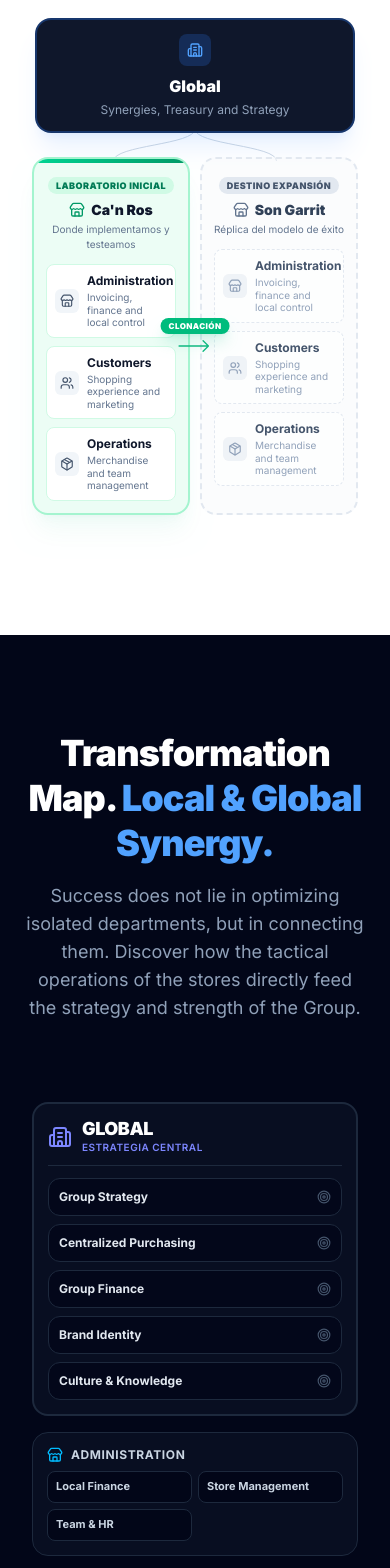
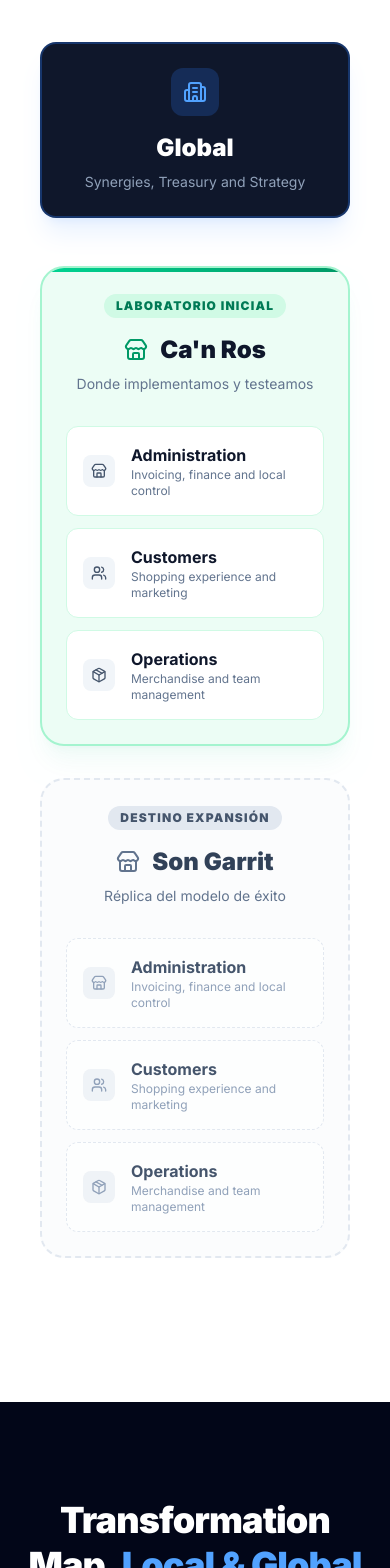
Before and after one commit to jordi2479/songarrit-canros-it, a Next.js app: page /en in a window 390 px wide. Shown: the part 7200-8768 px from the top of the page. Built offline with nearby package versions, Linux system fonts and the light colour scheme.

Commit message:
fix(ui): restaurar esquemas de bloques y areas a su diseño original

```diff
--- a/src/components/home/Explorador.tsx
+++ b/src/components/home/Explorador.tsx
@@ -1,9 +1,9 @@
 "use client";
 
-import { useState, useMemo } from "react";
-import { motion } from "framer-motion";
+import { useState, useMemo, useRef, useEffect } from "react";
+import { motion, AnimatePresence } from "framer-motion";
 import { useTranslations, useLocale } from "next-intl";
-import { Building2, Store, Users, Settings, Zap, Target } from "lucide-react";
+import { Building2, Store, Users, Settings, ArrowRight, Zap, Target } from "lucide-react";
 
 // Datasets
 import { catalogoCategorias } from "@/data/catalogo";
@@ -62,7 +62,7 @@ export function Explorador() {
     if (!globalAreas.find(a => a.id === hoveredLocal)) return [hoveredLocal];
     // Si hacemos hover sobre global, buscamos los locales que lo apuntan
     return Object.entries(sinapsis)
-      .filter(([, globalIds]) => globalIds.includes(hoveredLocal))
+      .filter(([localId, globalIds]) => globalIds.includes(hoveredLocal))
       .map(([localId]) => localId);
   };
 
@@ -71,8 +71,8 @@ export function Explorador() {
   const isHovering = hoveredLocal !== null;
 
   return (
-    <div className="w-full relative max-w-7xl mx-auto py-4 md:py-10 px-2 sm:px-4">
-      <div className="flex flex-col md:flex-row gap-4 md:gap-8 items-stretch justify-between relative">
+    <div className="w-full relative max-w-7xl mx-auto py-10 px-4">
+      <div className="flex flex-col md:flex-row gap-8 items-stretch justify-between relative">
 
         {/* IZQUIERDA: Bloque Estratégico (Global) */}
         <div className="w-full md:w-[45%] flex flex-col justify-center relative z-10">
@@ -80,16 +80,16 @@ export function Explorador() {
             {/* Efecto de aura centralizado cuando interactúas */}
             <div className={`absolute inset-0 bg-indigo-500/5 blur-[100px] rounded-full transition-opacity duration-700 pointer-events-none ${isHovering ? 'opacity-100' : 'opacity-0'}`} />
 
-            <div className={`p-3.5 sm:p-5 md:p-8 rounded-2xl md:rounded-3xl border-2 transition-all duration-500 ${isHovering ? 'border-indigo-500/40 bg-slate-900/80 shadow-2xl shadow-indigo-500/10' : 'border-slate-800 bg-slate-900/50'}`}>
-              <div className="flex items-center gap-2.5 md:gap-3 mb-3 md:mb-8 pb-2.5 md:pb-4 border-b border-slate-800">
-                <Building2 className="w-6 h-6 md:w-8 md:h-8 text-indigo-400 shrink-0" />
+            <div className={`p-8 rounded-3xl border-2 transition-all duration-500 ${isHovering ? 'border-indigo-500/40 bg-slate-900/80 shadow-2xl shadow-indigo-500/10' : 'border-slate-800 bg-slate-900/50'}`}>
+              <div className="flex items-center gap-3 mb-8 pb-4 border-b border-slate-800">
+                <Building2 className="w-8 h-8 text-indigo-400" />
                 <div>
-                  <h3 className="text-lg sm:text-xl md:text-2xl font-black text-white uppercase tracking-tight leading-tight">{t("grupo")}</h3>
-                  <p className="text-[10px] md:text-sm text-indigo-400 font-semibold tracking-wider">ESTRATEGIA CENTRAL</p>
+                  <h3 className="text-2xl font-black text-white uppercase tracking-tight">{t("grupo")}</h3>
+                  <p className="text-sm text-indigo-400 font-semibold tracking-wider">ESTRATEGIA CENTRAL</p>
                 </div>
               </div>
 
-              <div className="grid grid-cols-1 gap-2 md:gap-3">
+              <div className="grid grid-cols-1 gap-3">
                 {globalAreas.map((area) => {
                   const isActive = activeGlobals.includes(area.id);
                   const isDimmed = isHovering && !isActive;
@@ -98,16 +98,9 @@ export function Explorador() {
                     <a
                       key={area.id}
                       href="#prototipos"
-                      onClick={(e) => {
-                        // En móvil permite activar el brillo con tap
-                        if (window.innerWidth < 768) {
-                          e.preventDefault();
-                          setHoveredLocal(hoveredLocal === area.id ? null : area.id);
-                        }
-                      }}
                       onMouseEnter={() => setHoveredLocal(area.id)}
                       onMouseLeave={() => setHoveredLocal(null)}
-                      className={`block p-2.5 sm:p-3 md:p-4 rounded-xl border transition-all duration-300 relative overflow-hidden group ${
+                      className={`block p-4 rounded-xl border transition-all duration-300 relative overflow-hidden group ${
                         isActive
                           ? 'bg-indigo-500/20 border-indigo-400 shadow-[0_0_15px_rgba(99,102,241,0.3)] scale-[1.02] z-10'
                           : isDimmed
@@ -118,13 +111,11 @@ export function Explorador() {
                       {isActive && (
                         <motion.div layoutId="glowGlobal" className="absolute inset-0 bg-gradient-to-r from-indigo-500/0 via-indigo-500/10 to-indigo-500/0" />
                       )}
-                      <div className="relative z-10 flex items-center justify-between gap-1">
-                        <div className="min-w-0">
-                          <h4 className={`text-xs sm:text-sm md:text-base font-bold truncate md:whitespace-normal ${isActive ? 'text-indigo-100' : 'text-slate-200'}`}>
-                            {area.titulo}
-                          </h4>
+                      <div className="relative z-10 flex items-center justify-between">
+                        <div>
+                          <h4 className={`font-bold ${isActive ? 'text-indigo-100' : 'text-slate-200'}`}>{area.titulo}</h4>
                         </div>
-                        <Target className={`w-3.5 h-3.5 md:w-5 md:h-5 shrink-0 ${isActive ? 'text-indigo-400' : 'text-slate-600'} group-hover:text-indigo-400 transition-colors`} />
+                        <Target className={`w-5 h-5 ${isActive ? 'text-indigo-400' : 'text-slate-600'} group-hover:text-indigo-400 transition-colors`} />
                       </div>
                     </a>
                   );
@@ -166,7 +157,7 @@ export function Explorador() {
         </div>
 
         {/* DERECHA: Bloques Tácticos (Local) */}
-        <div className="w-full md:w-[45%] flex flex-col gap-3 md:gap-6 relative z-10">
+        <div className="w-full md:w-[45%] flex flex-col gap-6 relative z-10">
           <LocalBlock
             title={t("nucleo")}
             icon={Store}
@@ -210,13 +201,13 @@ function LocalBlock({ title, icon: Icon, areaId, areas, hoveredLocal, setHovered
   const iconColor = theme?.baseText || 'text-slate-400';
 
   return (
-    <div className={`p-3.5 sm:p-5 md:p-6 rounded-2xl md:rounded-3xl border transition-all duration-500 bg-slate-900/50 ${isHovering ? 'border-slate-800' : 'border-slate-800'}`}>
-      <div className="flex items-center gap-2 mb-2 md:mb-4">
-        <Icon className={`w-4 h-4 md:w-5 md:h-5 ${iconColor}`} />
-        <h3 className="font-bold text-slate-300 uppercase tracking-wider text-xs md:text-sm">{title}</h3>
+    <div className={`p-6 rounded-3xl border transition-all duration-500 bg-slate-900/50 ${isHovering ? 'border-slate-800' : 'border-slate-800'}`}>
+      <div className="flex items-center gap-2 mb-4">
+        <Icon className={`w-5 h-5 ${iconColor}`} />
+        <h3 className="font-bold text-slate-300 uppercase tracking-wider text-sm">{title}</h3>
       </div>
 
-      <div className="grid grid-cols-2 gap-1.5 sm:gap-2">
+      <div className="grid grid-cols-1 sm:grid-cols-2 gap-2">
         {areas.map((area: any) => {
           const isActive = activeLocals.includes(area.id);
           const isDimmed = isHovering && !isActive;
@@ -225,16 +216,9 @@ function LocalBlock({ title, icon: Icon, areaId, areas, hoveredLocal, setHovered
             <a
               key={area.id}
               href="#prototipos"
-              onClick={(e) => {
-                // En móvil permite activar el brillo con tap
-                if (window.innerWidth < 768) {
-                  e.preventDefault();
-                  setHovered(hoveredLocal === area.id ? null : area.id);
-                }
-              }}
               onMouseEnter={() => setHovered(area.id)}
               onMouseLeave={() => setHovered(null)}
-              className={`p-2 sm:p-2.5 md:p-3 rounded-lg border transition-all duration-300 cursor-pointer flex justify-between items-center gap-1 group ${
+              className={`p-3 rounded-lg border transition-all duration-300 cursor-pointer flex justify-between items-center group ${
                 isActive
                   ? `${theme?.badge} ${theme?.border} ${theme?.glow}`
                   : isDimmed
@@ -242,8 +226,8 @@ function LocalBlock({ title, icon: Icon, areaId, areas, hoveredLocal, setHovered
                     : 'bg-slate-950 border-slate-800 hover:border-slate-700'
               }`}
             >
-              <div className="min-w-0">
-                <h4 className={`text-[11px] sm:text-xs font-bold leading-tight truncate md:whitespace-normal ${isActive ? 'text-white' : 'text-slate-300'}`}>
+              <div>
+                <h4 className={`text-xs font-bold leading-tight ${isActive ? 'text-white' : 'text-slate-300'}`}>
                   {area.titulo}
                 </h4>
               </div>
--- a/src/components/layout/EsquemaEmpresa.tsx
+++ b/src/components/layout/EsquemaEmpresa.tsx
@@ -24,7 +24,7 @@ export function EsquemaEmpresa() {
   };
 
   return (
-    <div className="relative w-full max-w-5xl mx-auto py-6 md:py-12 px-2 sm:px-6">
+    <div className="relative w-full max-w-5xl mx-auto py-12 px-4 sm:px-6">
       <motion.div
         variants={containerVariants}
         initial="hidden"
@@ -33,160 +33,160 @@ export function EsquemaEmpresa() {
         className="flex flex-col items-center relative w-full"
       >
         {/* --- NIVEL 1: GLOBAL --- */}
-        <motion.div variants={itemVariants} className="relative z-10 w-full max-w-xs md:max-w-md">
-          <div className="bg-slate-900 border-2 border-blue-500/30 rounded-2xl p-3.5 sm:p-5 md:p-6 text-center shadow-xl shadow-blue-500/10">
-            <div className="w-8 h-8 sm:w-10 sm:h-10 md:w-12 md:h-12 bg-blue-500/20 text-blue-400 rounded-lg md:rounded-xl flex items-center justify-center mx-auto mb-2 md:mb-4">
-              <Building2 className="w-4 h-4 sm:w-5 sm:h-5 md:w-6 md:h-6" />
+        <motion.div variants={itemVariants} className="relative z-10 w-full max-w-md mb-12 md:mb-0">
+          <div className="bg-slate-900 border-2 border-blue-500/30 rounded-2xl p-6 text-center shadow-xl shadow-blue-500/10">
+            <div className="w-12 h-12 bg-blue-500/20 text-blue-400 rounded-xl flex items-center justify-center mx-auto mb-4">
+              <Building2 className="w-6 h-6" />
             </div>
-            <h4 className="text-base sm:text-xl md:text-2xl font-black text-white mb-1 md:mb-2">{tBloques("b1")}</h4>
-            <p className="text-slate-400 text-xs md:text-sm leading-tight">{tBloques("b1Desc")}</p>
+            <h4 className="text-2xl font-black text-white mb-2">{tBloques("b1")}</h4>
+            <p className="text-slate-400 text-sm">{tBloques("b1Desc")}</p>
           </div>
         </motion.div>
 
-        {/* --- LÍNEAS CONECTORAS (Visibles en todas las pantallas) --- */}
-        <div className="w-full h-8 sm:h-16 md:h-24 relative z-0 -my-1 pointer-events-none block">
+        {/* --- LÍNEAS CONECTORAS (INLINE ROBUSTAS) --- */}
+        <div className="w-full h-16 md:h-24 hidden md:block relative z-0 -my-1 pointer-events-none">
           <svg className="w-full h-full absolute inset-0" preserveAspectRatio="none" viewBox="0 0 1000 100">
             {/* Línea hacia Ca'n Ros */}
             <motion.path
               d="M 500 0 C 500 50, 250 50, 250 100"
               fill="none"
               stroke="currentColor"
-              className="text-slate-300"
-              strokeWidth="3"
+              className="text-slate-200"
+              strokeWidth="4"
               initial={{ pathLength: 0 }}
               whileInView={{ pathLength: 1 }}
               viewport={{ once: true }}
-              transition={{ duration: 1.2, ease: "easeInOut" }}
+              transition={{ duration: 1.5, ease: "easeInOut" }}
             />
             {/* Línea hacia Son Garrit */}
             <motion.path
               d="M 500 0 C 500 50, 750 50, 750 100"
               fill="none"
               stroke="currentColor"
-              className="text-slate-300"
-              strokeWidth="3"
+              className="text-slate-200"
+              strokeWidth="4"
               initial={{ pathLength: 0 }}
               whileInView={{ pathLength: 1 }}
               viewport={{ once: true }}
-              transition={{ duration: 1.2, ease: "easeInOut" }}
+              transition={{ duration: 1.5, ease: "easeInOut" }}
             />
           </svg>
         </div>
 
-        {/* --- NIVEL 2: LAS TIENDAS (2 Columnas en Mobile y Desktop) --- */}
-        <div className="grid grid-cols-2 gap-2.5 sm:gap-6 md:gap-8 w-full relative z-10">
+        {/* --- NIVEL 2: LAS TIENDAS --- */}
+        <div className="grid grid-cols-1 md:grid-cols-2 gap-8 w-full relative z-10">
 
           {/* CA'N ROS (NÚCLEO/LABORATORIO) */}
-          <motion.div variants={itemVariants} className="bg-emerald-50 border-2 border-emerald-200 rounded-2xl md:rounded-3xl p-3 sm:p-5 md:p-8 shadow-xl shadow-emerald-500/5 relative overflow-hidden group">
+          <motion.div variants={itemVariants} className="bg-emerald-50 border-2 border-emerald-200 rounded-3xl p-6 md:p-8 shadow-xl shadow-emerald-500/5 relative overflow-hidden group">
             <div className="absolute top-0 left-0 w-full h-1 bg-gradient-to-r from-emerald-400 to-emerald-600"></div>
-            <div className="text-center mb-3 sm:mb-6 md:mb-8 relative z-10">
-              <span className="inline-block px-2 py-0.5 md:px-3 md:py-1 bg-emerald-100 text-emerald-700 text-[9px] sm:text-[10px] md:text-xs font-black uppercase tracking-wider md:tracking-widest rounded-full mb-1.5 md:mb-4">
+            <div className="text-center mb-8 relative z-10">
+              <span className="inline-block px-3 py-1 bg-emerald-100 text-emerald-700 text-xs font-black uppercase tracking-widest rounded-full mb-4">
                 Laboratorio Inicial
               </span>
-              <div className="flex justify-center items-center gap-1.5 md:gap-3 mb-0.5 md:mb-2">
-                <Store className="w-4 h-4 md:w-6 md:h-6 text-emerald-600 shrink-0" />
-                <h4 className="text-sm sm:text-lg md:text-2xl font-black text-slate-900">Ca'n Ros</h4>
+              <div className="flex justify-center items-center gap-3 mb-2">
+                <Store className="w-6 h-6 text-emerald-600" />
+                <h4 className="text-2xl font-black text-slate-900">Ca'n Ros</h4>
               </div>
-              <p className="text-slate-500 text-[10px] sm:text-xs md:text-sm">Donde implementamos y testeamos</p>
+              <p className="text-slate-500 text-sm">Donde implementamos y testeamos</p>
             </div>
 
-            <div className="flex flex-col gap-2 md:gap-3 relative z-10">
-              <div className="bg-white border border-emerald-100 rounded-lg md:rounded-xl p-2 sm:p-3 md:p-4 flex items-center gap-2 md:gap-4">
-                <div className="bg-slate-100 text-slate-600 w-6 h-6 md:w-8 md:h-8 rounded-md md:rounded-lg flex items-center justify-center shrink-0">
-                   <Store className="w-3.5 h-3.5 md:w-4 md:h-4" />
+            <div className="flex flex-col gap-3 relative z-10">
+              <div className="bg-white border border-emerald-100 rounded-xl p-4 flex items-center gap-4">
+                <div className="bg-slate-100 text-slate-600 w-8 h-8 rounded-lg flex items-center justify-center shrink-0">
+                   <Store className="w-4 h-4" />
                 </div>
-                <div className="min-w-0">
-                  <h5 className="font-bold text-slate-900 text-xs sm:text-sm md:text-base">{tBloques("b2")}</h5>
-                  <p className="text-[10px] sm:text-xs text-slate-500 leading-tight mt-0.5">{tBloques("b2Sub")}</p>
+                <div>
+                  <h5 className="font-bold text-slate-900">{tBloques("b2")}</h5>
+                  <p className="text-xs text-slate-500">{tBloques("b2Sub")}</p>
                 </div>
               </div>
-              <div className="bg-white border border-emerald-100 rounded-lg md:rounded-xl p-2 sm:p-3 md:p-4 flex items-center gap-2 md:gap-4">
-                <div className="bg-slate-100 text-slate-600 w-6 h-6 md:w-8 md:h-8 rounded-md md:rounded-lg flex items-center justify-center shrink-0">
-                   <Users className="w-3.5 h-3.5 md:w-4 md:h-4" />
+              <div className="bg-white border border-emerald-100 rounded-xl p-4 flex items-center gap-4">
+                <div className="bg-slate-100 text-slate-600 w-8 h-8 rounded-lg flex items-center justify-center shrink-0">
+                   <Users className="w-4 h-4" />
                 </div>
-                <div className="min-w-0">
-                  <h5 className="font-bold text-slate-900 text-xs sm:text-sm md:text-base">{tBloques("b3")}</h5>
-                  <p className="text-[10px] sm:text-xs text-slate-500 leading-tight mt-0.5">{tBloques("b3Sub")}</p>
+                <div>
+                  <h5 className="font-bold text-slate-900">{tBloques("b3")}</h5>
+                  <p className="text-xs text-slate-500">{tBloques("b3Sub")}</p>
                 </div>
               </div>
-              <div className="bg-white border border-emerald-100 rounded-lg md:rounded-xl p-2 sm:p-3 md:p-4 flex items-center gap-2 md:gap-4">
-                <div className="bg-slate-100 text-slate-600 w-6 h-6 md:w-8 md:h-8 rounded-md md:rounded-lg flex items-center justify-center shrink-0">
-                   <Package className="w-3.5 h-3.5 md:w-4 md:h-4" />
+              <div className="bg-white border border-emerald-100 rounded-xl p-4 flex items-center gap-4">
+                <div className="bg-slate-100 text-slate-600 w-8 h-8 rounded-lg flex items-center justify-center shrink-0">
+                   <Package className="w-4 h-4" />
                 </div>
-                <div className="min-w-0">
-                  <h5 className="font-bold text-slate-900 text-xs sm:text-sm md:text-base">{tBloques("b4")}</h5>
-                  <p className="text-[10px] sm:text-xs text-slate-500 leading-tight mt-0.5">{tBloques("b4Sub")}</p>
+                <div>
+                  <h5 className="font-bold text-slate-900">{tBloques("b4")}</h5>
+                  <p className="text-xs text-slate-500">{tBloques("b4Sub")}</p>
                 </div>
               </div>
             </div>
           </motion.div>
 
-          {/* FLECHA DE CLONACIÓN (Visible y ajustada en mobile y desktop) */}
-          <div className="flex absolute top-1/2 left-1/2 -translate-x-1/2 -translate-y-1/2 z-20 items-center justify-center flex-col gap-1 md:gap-2 pointer-events-none">
+          {/* FLECHA DE CLONACIÓN (Visible solo en desktop) */}
+          <div className="hidden md:flex absolute top-1/2 left-1/2 -translate-x-1/2 -translate-y-1/2 z-20 items-center justify-center flex-col gap-2">
             <motion.div
-              initial={{ scale: 0.8, opacity: 0 }}
-              whileInView={{ scale: 1, opacity: 1 }}
+              initial={{ x: -10, opacity: 0 }}
+              whileInView={{ x: 0, opacity: 1 }}
               viewport={{ once: true }}
-              transition={{ delay: 1.3, duration: 0.5 }}
-              className="bg-emerald-500 text-white text-[8px] sm:text-[9px] md:text-[10px] font-black uppercase tracking-wider md:tracking-widest px-2 py-0.5 md:px-3 md:py-1.5 rounded-full shadow-lg shadow-emerald-500/20 whitespace-nowrap"
+              transition={{ delay: 1.5, duration: 0.5 }}
+              className="bg-emerald-500 text-white text-[10px] font-black uppercase tracking-widest px-3 py-1.5 rounded-full shadow-lg shadow-emerald-500/20"
             >
               Clonación
             </motion.div>
-            <svg className="w-8 sm:w-12 md:w-16 h-4 md:h-6" viewBox="0 0 60 24" fill="none" xmlns="http://www.w3.org/2000/svg">
+            <svg width="60" height="24" viewBox="0 0 60 24" fill="none" xmlns="http://www.w3.org/2000/svg">
               <motion.path
                 d="M0 12H56M56 12L46 2M56 12L46 22"
                 stroke="#10b981"
-                strokeWidth="2.5"
+                strokeWidth="2"
                 strokeLinecap="round"
                 strokeLinejoin="round"
                 strokeDasharray="4 4"
                 initial={{ pathLength: 0 }}
                 whileInView={{ pathLength: 1 }}
                 viewport={{ once: true }}
-                transition={{ delay: 1.1, duration: 1 }}
+                transition={{ delay: 1.2, duration: 1 }}
               />
             </svg>
           </div>
 
           {/* SON GARRIT (CLONACIÓN) */}
-          <motion.div variants={itemVariants} className="bg-slate-50/50 border-2 border-slate-200 border-dashed rounded-2xl md:rounded-3xl p-3 sm:p-5 md:p-8 relative opacity-85 transition-opacity hover:opacity-100">
-            <div className="text-center mb-3 sm:mb-6 md:mb-8 relative z-10">
-              <span className="inline-block px-2 py-0.5 md:px-3 md:py-1 bg-slate-200 text-slate-600 text-[9px] sm:text-[10px] md:text-xs font-black uppercase tracking-wider md:tracking-widest rounded-full mb-1.5 md:mb-4">
+          <motion.div variants={itemVariants} className="bg-slate-50/50 border-2 border-slate-200 border-dashed rounded-3xl p-6 md:p-8 relative opacity-80 transition-opacity hover:opacity-100">
+            <div className="text-center mb-8 relative z-10">
+              <span className="inline-block px-3 py-1 bg-slate-200 text-slate-600 text-xs font-black uppercase tracking-widest rounded-full mb-4">
                 Destino Expansión
               </span>
-              <div className="flex justify-center items-center gap-1.5 md:gap-3 mb-0.5 md:mb-2">
-                <Store className="w-4 h-4 md:w-6 md:h-6 text-slate-500 shrink-0" />
-                <h4 className="text-sm sm:text-lg md:text-2xl font-black text-slate-700">Son Garrit</h4>
+              <div className="flex justify-center items-center gap-3 mb-2">
+                <Store className="w-6 h-6 text-slate-500" />
+                <h4 className="text-2xl font-black text-slate-700">Son Garrit</h4>
               </div>
-              <p className="text-slate-500 text-[10px] sm:text-xs md:text-sm">Réplica del modelo de éxito</p>
+              <p className="text-slate-500 text-sm">Réplica del modelo de éxito</p>
             </div>
 
-            <div className="flex flex-col gap-2 md:gap-3 relative z-10">
-              <div className="bg-white/50 border border-slate-200 border-dashed rounded-lg md:rounded-xl p-2 sm:p-3 md:p-4 flex items-center gap-2 md:gap-4">
-                <div className="bg-slate-200/50 text-slate-400 w-6 h-6 md:w-8 md:h-8 rounded-md md:rounded-lg flex items-center justify-center shrink-0">
-                   <Store className="w-3.5 h-3.5 md:w-4 md:h-4" />
+            <div className="flex flex-col gap-3 relative z-10">
+              <div className="bg-white/50 border border-slate-200 border-dashed rounded-xl p-4 flex items-center gap-4">
+                <div className="bg-slate-200/50 text-slate-400 w-8 h-8 rounded-lg flex items-center justify-center shrink-0">
+                   <Store className="w-4 h-4" />
                 </div>
-                <div className="min-w-0">
-                  <h5 className="font-bold text-slate-600 text-xs sm:text-sm md:text-base">{tBloques("b2")}</h5>
-                  <p className="text-[10px] sm:text-xs text-slate-400 leading-tight mt-0.5">{tBloques("b2Sub")}</p>
+                <div>
+                  <h5 className="font-bold text-slate-600">{tBloques("b2")}</h5>
+                  <p className="text-xs text-slate-400">{tBloques("b2Sub")}</p>
                 </div>
               </div>
-              <div className="bg-white/50 border border-slate-200 border-dashed rounded-lg md:rounded-xl p-2 sm:p-3 md:p-4 flex items-center gap-2 md:gap-4">
-                <div className="bg-slate-200/50 text-slate-400 w-6 h-6 md:w-8 md:h-8 rounded-md md:rounded-lg flex items-center justify-center shrink-0">
-                   <Users className="w-3.5 h-3.5 md:w-4 md:h-4" />
+              <div className="bg-white/50 border border-slate-200 border-dashed rounded-xl p-4 flex items-center gap-4">
+                <div className="bg-slate-200/50 text-slate-400 w-8 h-8 rounded-lg flex items-center justify-center shrink-0">
+                   <Users className="w-4 h-4" />
                 </div>
-                <div className="min-w-0">
-                  <h5 className="font-bold text-slate-600 text-xs sm:text-sm md:text-base">{tBloques("b3")}</h5>
-                  <p className="text-[10px] sm:text-xs text-slate-400 leading-tight mt-0.5">{tBloques("b3Sub")}</p>
+                <div>
+                  <h5 className="font-bold text-slate-600">{tBloques("b3")}</h5>
+                  <p className="text-xs text-slate-400">{tBloques("b3Sub")}</p>
                 </div>
               </div>
-              <div className="bg-white/50 border border-slate-200 border-dashed rounded-lg md:rounded-xl p-2 sm:p-3 md:p-4 flex items-center gap-2 md:gap-4">
-                <div className="bg-slate-200/50 text-slate-400 w-6 h-6 md:w-8 md:h-8 rounded-md md:rounded-lg flex items-center justify-center shrink-0">
-                   <Package className="w-3.5 h-3.5 md:w-4 md:h-4" />
+              <div className="bg-white/50 border border-slate-200 border-dashed rounded-xl p-4 flex items-center gap-4">
+                <div className="bg-slate-200/50 text-slate-400 w-8 h-8 rounded-lg flex items-center justify-center shrink-0">
+                   <Package className="w-4 h-4" />
                 </div>
-                <div className="min-w-0">
-                  <h5 className="font-bold text-slate-600 text-xs sm:text-sm md:text-base">{tBloques("b4")}</h5>
-                  <p className="text-[10px] sm:text-xs text-slate-400 leading-tight mt-0.5">{tBloques("b4Sub")}</p>
+                <div>
+                  <h5 className="font-bold text-slate-600">{tBloques("b4")}</h5>
+                  <p className="text-xs text-slate-400">{tBloques("b4Sub")}</p>
                 </div>
               </div>
             </div>
```
